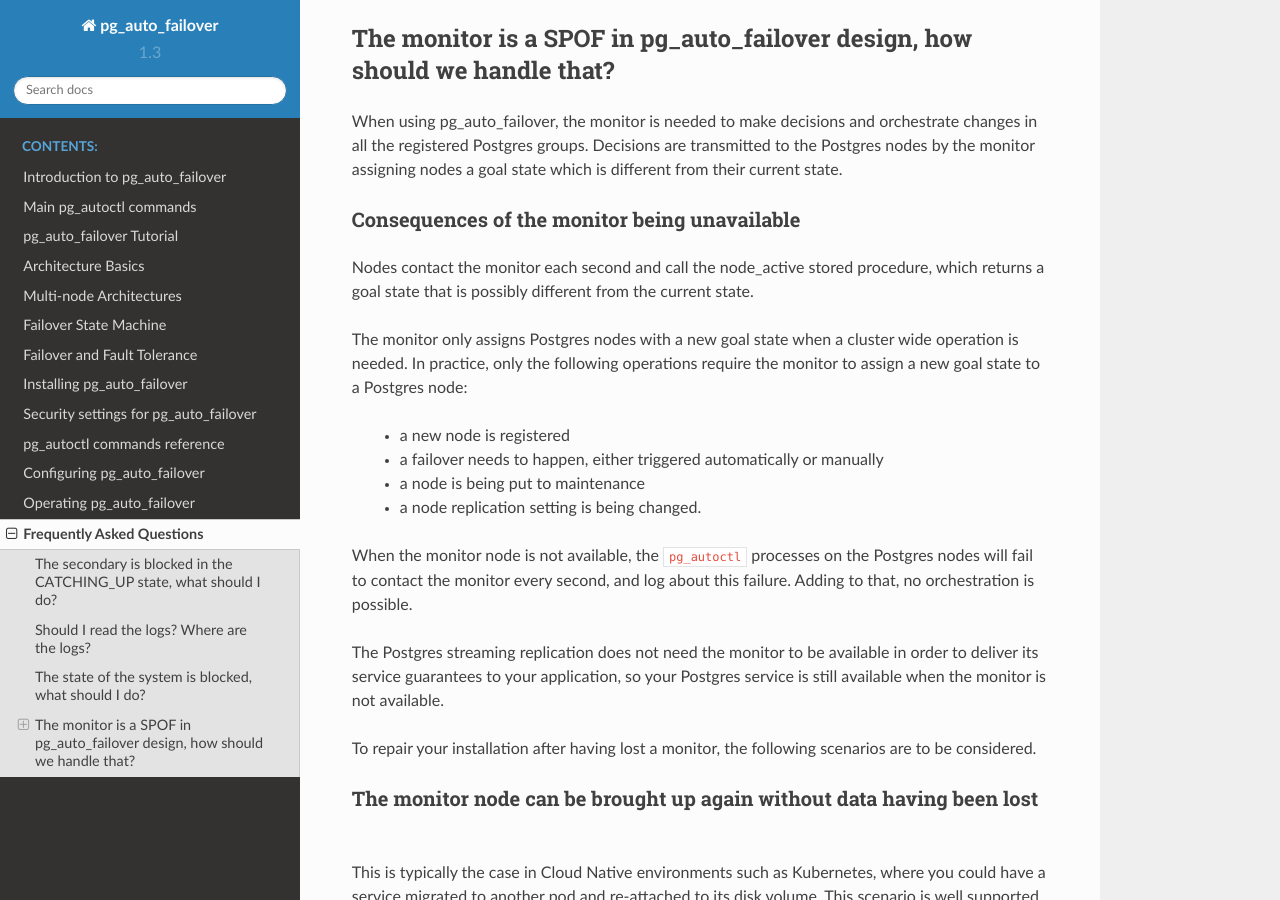
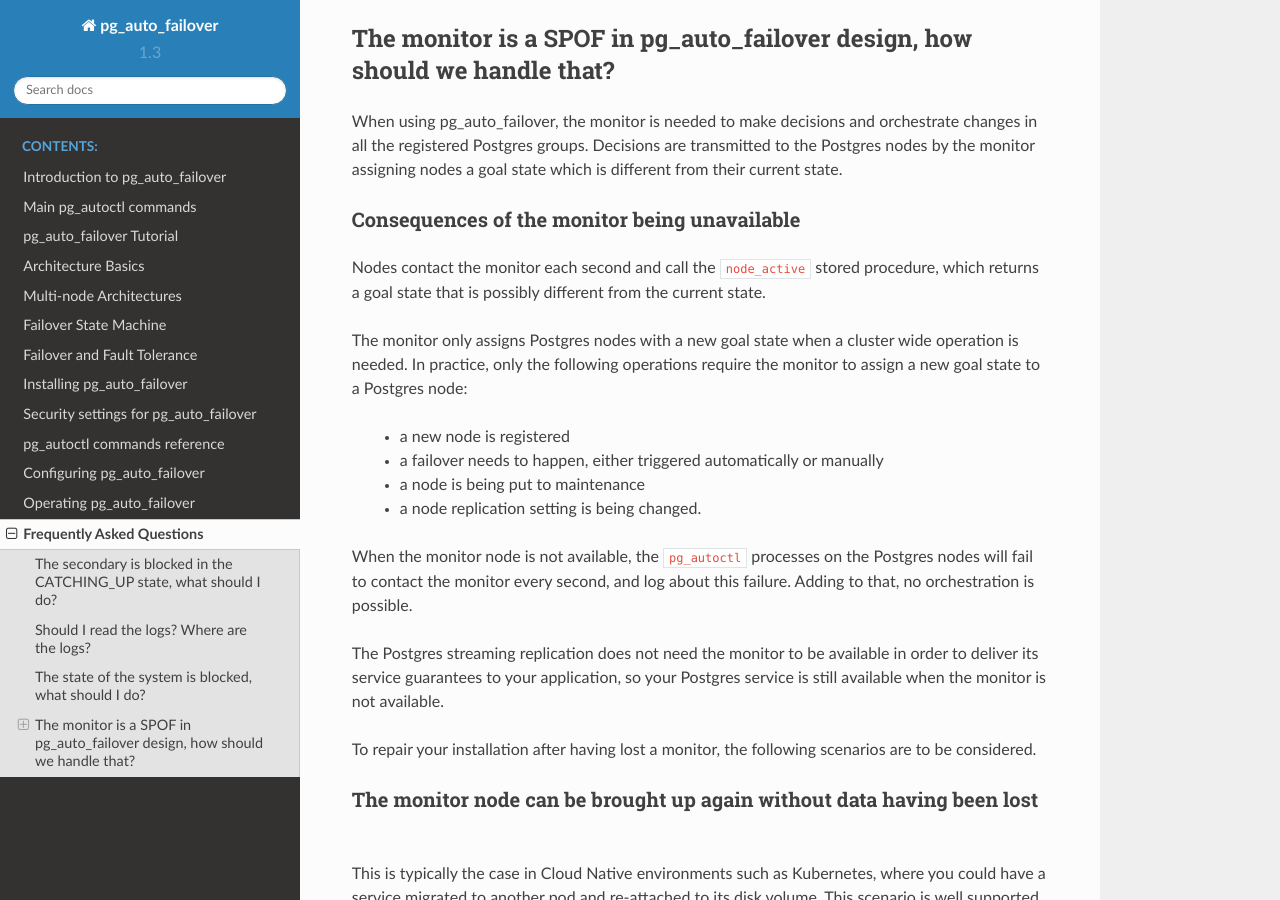
Before and after one commit to hapostgres/pg_auto_failover, a Sphinx documentation site: the page built from docs/faq.rst, in a window 1280 px wide and 900 px high, scrolled down 1672 px. Built offline with Sphinx 7.4.7 and the Read the Docs theme 2.0.0, drawn with Linux system fonts in a browser that asks for light colours.

Commit message:
Update docs/faq.rst
Co-authored-by: Jelte Fennema <github-tech@jeltef.nl>

```diff
--- a/docs/faq.rst
+++ b/docs/faq.rst
@@ -93,7 +93,7 @@ state which is different from their current state.
 Consequences of the monitor being unavailable
 ^^^^^^^^^^^^^^^^^^^^^^^^^^^^^^^^^^^^^^^^^^^^^
 
-Nodes contact the monitor each second and call the node_active stored
+Nodes contact the monitor each second and call the ``node_active`` stored
 procedure, which returns a goal state that is possibly different from the
 current state.
 
```
